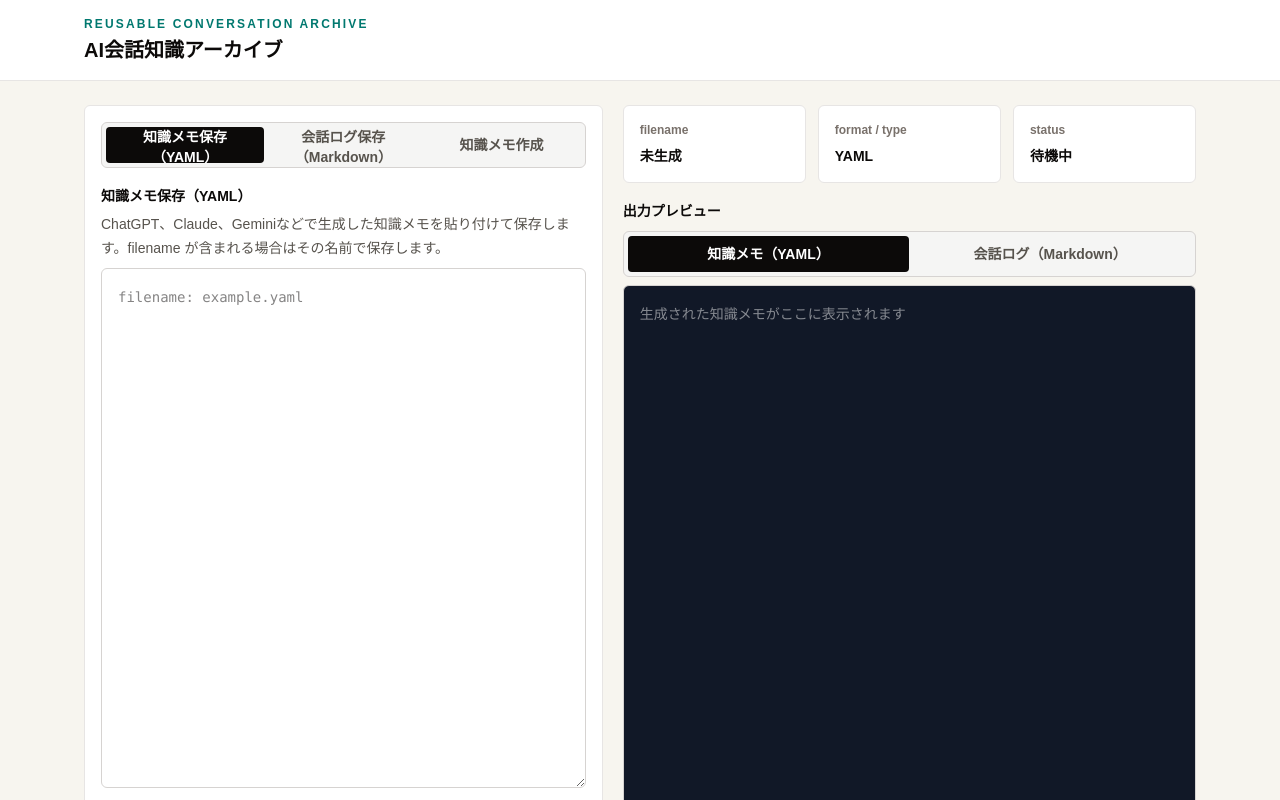
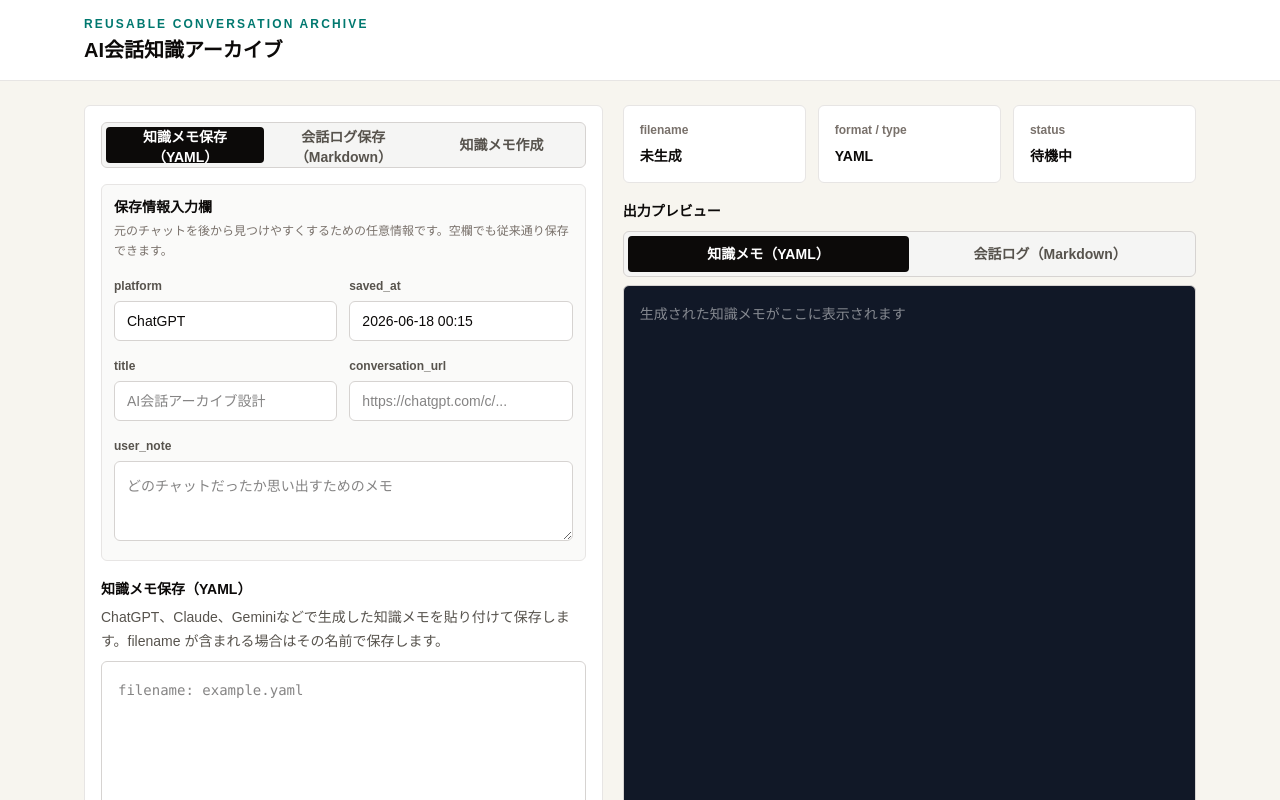
Before and after one commit to NanamiHoshitsuki/ai-conversation-archive, a Next.js app: page / in a window 1280 px wide. Shown: the top 800 px of the page. Built offline with nearby package versions, Linux system fonts and the light colour scheme.

Commit message:
Add source metadata fields to archives

```diff
--- a/src/components/HandoffMemoTool.tsx
+++ b/src/components/HandoffMemoTool.tsx
@@ -1,6 +1,7 @@
 "use client";
 
 import { useEffect, useState } from "react";
+import yaml from "js-yaml";
 import {
   generateHandoffMemo,
   getMemoMonthFolder,
@@ -45,6 +46,14 @@ type ChatMessage = {
 
 type OutputTab = "yaml" | "source";
 type InputTab = "memo-save" | "log-save" | "memo-create";
+
+type SourceInfo = {
+  platform: string;
+  title: string;
+  conversationUrl: string;
+  savedAt: string;
+  userNote: string;
+};
 
 const DIRECTORY_DB_NAME = "ai-conversation-archive";
 const DIRECTORY_STORE_NAME = "settings";
@@ -135,6 +144,78 @@ function formatMarkdownTimestamp(date = new Date()) {
   return `${year}-${month}-${day} ${hour}:${minute}:${second}`;
 }
 
+function formatSourceTimestamp(date = new Date()) {
+  const year = date.getFullYear();
+  const month = String(date.getMonth() + 1).padStart(2, "0");
+  const day = String(date.getDate()).padStart(2, "0");
+  const hour = String(date.getHours()).padStart(2, "0");
+  const minute = String(date.getMinutes()).padStart(2, "0");
+  return `${year}-${month}-${day} ${hour}:${minute}`;
+}
+
+function buildSourceMetadata(sourceInfo: SourceInfo) {
+  const source: Record<string, string> = {};
+  if (sourceInfo.platform.trim()) source.platform = sourceInfo.platform.trim();
+  if (sourceInfo.title.trim()) source.title = sourceInfo.title.trim();
+  if (sourceInfo.conversationUrl.trim()) source.conversation_url = sourceInfo.conversationUrl.trim();
+  if (sourceInfo.savedAt.trim()) source.saved_at = sourceInfo.savedAt.trim();
+  if (sourceInfo.userNote.trim()) source.user_note = sourceInfo.userNote.trim();
+  return source;
+}
+
+function sourceMetadataLines(sourceInfo: SourceInfo) {
+  const source = buildSourceMetadata(sourceInfo);
+  const lines = [`saved_at: ${source.saved_at ?? formatSourceTimestamp()}`];
+  if (source.platform) lines.push(`platform: ${source.platform}`);
+  if (source.title) lines.push(`title: ${source.title}`);
+  if (source.conversation_url) lines.push(`conversation_url: ${source.conversation_url}`);
+  if (source.user_note) lines.push(`user_note: ${source.user_note}`);
+  return lines;
+}
+
+function mergeSourceMetadataIntoYaml(yamlText: string, sourceInfo: SourceInfo) {
+  const sourceMetadata = buildSourceMetadata(sourceInfo);
+  if (Object.keys(sourceMetadata).length === 0) return yamlText;
+
+  try {
+    const parsed = yaml.load(yamlText);
+    if (!parsed || typeof parsed !== "object" || Array.isArray(parsed)) return yamlText;
+    const existingSource =
+      "source" in parsed && parsed.source && typeof parsed.source === "object" && !Array.isArray(parsed.source)
+        ? (parsed.source as Record<string, unknown>)
+        : {};
+    return yaml.dump(
+      {
+        ...(parsed as Record<string, unknown>),
+        source: {
+          ...existingSource,
+          ...sourceMetadata,
+        },
+      },
+      {
+        lineWidth: 120,
+        noRefs: true,
+        quotingType: '"',
+        sortKeys: false,
+      },
+    );
+  } catch {
+    return yamlText;
+  }
+}
+
+function mergeSourceMetadataIntoMarkdown(markdownText: string, sourceInfo: SourceInfo) {
+  const sourceLines = sourceMetadataLines(sourceInfo);
+  const normalized = markdownText.trimStart();
+  if (normalized.startsWith("# Source Conversation")) {
+    const [, ...rest] = normalized.split("\n");
+    const contentStartIndex = rest.findIndex((line) => /^\[\d{3}\]\s/.test(line.trim()) || line.startsWith("# "));
+    const contentLines = contentStartIndex >= 0 ? rest.slice(contentStartIndex) : rest;
+    return ["# Source Conversation", "", ...sourceLines, "", ...contentLines].join("\n").trimEnd() + "\n";
+  }
+  return ["# Source Conversation", "", ...sourceLines, "", normalized].join("\n").trimEnd() + "\n";
+}
+
 function getSourceOnlyDownloadFilename(date = new Date()) {
   const year = date.getFullYear();
   const month = String(date.getMonth() + 1).padStart(2, "0");
@@ -179,6 +260,13 @@ export default function HandoffMemoTool() {
   const [sourceLogText, setSourceLogText] = useState("");
   const [sourceLogFilename, setSourceLogFilename] = useState("");
   const [activeOutputTab, setActiveOutputTab] = useState<OutputTab>("yaml");
+  const [sourceInfo, setSourceInfo] = useState<SourceInfo>(() => ({
+    platform: "ChatGPT",
+    title: "",
+    conversationUrl: "",
+    savedAt: formatSourceTimestamp(),
+    userNote: "",
+  }));
   const currentYamlFilename = yamlText ? getYamlDownloadFilename(yamlText) : "";
   const currentSourceLogFilename = sourceLogFilename || getSourceOnlyDownloadFilename();
   const activeFilename =
@@ -188,6 +276,13 @@ export default function HandoffMemoTool() {
   function selectInputTab(tab: InputTab) {
     setActiveInputTab(tab);
     setActiveOutputTab(tab === "log-save" ? "source" : "yaml");
+  }
+
+  function updateSourceInfo(field: keyof SourceInfo, value: string) {
+    setSourceInfo((current) => ({
+      ...current,
+      [field]: value,
+    }));
   }
 
   useEffect(() => {
@@ -239,13 +334,13 @@ export default function HandoffMemoTool() {
   }
 
   function buildSourceLogMarkdown(params: {
-    savedAt: string;
+    sourceInfo: SourceInfo;
     messages: ChatMessage[];
   }) {
     const lines = [
       "# Source Conversation",
       "",
-      `saved_at: ${params.savedAt}`,
+      ...sourceMetadataLines(params.sourceInfo),
       "",
     ];
 
@@ -270,9 +365,11 @@ export default function HandoffMemoTool() {
 
   function buildBulkMemo(source: string) {
     const createdAt = new Date();
+    const sourceMetadata = buildSourceMetadata(sourceInfo);
     const draftMemo = generateHandoffMemo(source, createdAt, {
       source: {
         source_mode: "bulk-convert",
+        ...sourceMetadata,
         captured_range: {
           before_messages: source.split(/\n+/).filter(Boolean).length,
           after_messages: 0,
@@ -284,6 +381,7 @@ export default function HandoffMemoTool() {
       source: {
         source_mode: "bulk-convert",
         source_log_file: sourceLogFile,
+        ...sourceMetadata,
         captured_range: {
           before_messages: source.split(/\n+/).filter(Boolean).length,
           after_messages: 0,
@@ -293,7 +391,10 @@ export default function HandoffMemoTool() {
     const nextYaml = memoToYaml(nextMemo);
     const nextSourceLog = saveSourceLog
       ? buildSourceLogMarkdown({
-          savedAt: formatMarkdownTimestamp(createdAt),
+          sourceInfo: {
+            ...sourceInfo,
+            savedAt: sourceInfo.savedAt || formatSourceTimestamp(createdAt),
+          },
           messages: bulkMessages(source),
         })
       : "";
@@ -356,7 +457,7 @@ export default function HandoffMemoTool() {
   }
 
   async function saveSourceLogFile() {
-    const nextSourceLog = sourceLogText.trim();
+    const nextSourceLog = mergeSourceMetadataIntoMarkdown(sourceLogText, sourceInfo).trim();
     if (!nextSourceLog) {
       setStatus("保存する会話ログを貼り付けてください。");
       return;
@@ -389,7 +490,7 @@ export default function HandoffMemoTool() {
     }
 
     let nextMemo = activeInputTab === "memo-save" ? null : memo;
-    let nextYaml = yamlText;
+    let nextYaml = mergeSourceMetadataIntoYaml(yamlText, sourceInfo);
     const isPastedYaml = activeInputTab === "memo-save";
 
     if (!nextYaml) {
@@ -422,6 +523,7 @@ export default function HandoffMemoTool() {
         } else {
           await writeYamlTextToDirectory(directoryHandle, nextYaml, monthFolder);
         }
+        setYamlText(nextYaml);
         setStatus(`${monthFolder}/${getYamlDownloadFilename(nextYaml)} に保存しました。`);
         return;
       } catch {
@@ -429,6 +531,7 @@ export default function HandoffMemoTool() {
       }
     }
 
+    setYamlText(nextYaml);
     downloadYaml(getYamlDownloadFilename(nextYaml), nextYaml);
     setStatus("知識メモをダウンロードしました。");
   }
@@ -443,7 +546,9 @@ export default function HandoffMemoTool() {
       setStatus("先に知識メモを生成または貼り付けてください。");
       return;
     }
-    downloadYaml(getYamlDownloadFilename(yamlText), yamlText);
+    const nextYaml = mergeSourceMetadataIntoYaml(yamlText, sourceInfo);
+    setYamlText(nextYaml);
+    downloadYaml(getYamlDownloadFilename(nextYaml), nextYaml);
     setStatus("知識メモをダウンロードしました。");
   }
 
@@ -452,7 +557,9 @@ export default function HandoffMemoTool() {
       setStatus("会話ログがありません。先に会話ログを生成してください。");
       return;
     }
-    downloadTextFile(currentSourceLogFilename, sourceLogText, "text/markdown;charset=utf-8");
+    const nextSourceLog = mergeSourceMetadataIntoMarkdown(sourceLogText, sourceInfo);
+    setSourceLogText(nextSourceLog);
+    downloadTextFile(currentSourceLogFilename, nextSourceLog, "text/markdown;charset=utf-8");
     setStatus("会話ログをダウンロードしました。");
   }
 
@@ -461,11 +568,15 @@ export default function HandoffMemoTool() {
       setStatus("先に知識メモを生成または貼り付けてください。");
       return;
     }
-    downloadYaml(getYamlDownloadFilename(yamlText), yamlText);
+    const nextYaml = mergeSourceMetadataIntoYaml(yamlText, sourceInfo);
+    setYamlText(nextYaml);
+    downloadYaml(getYamlDownloadFilename(nextYaml), nextYaml);
     if (sourceLogText) {
+      const nextSourceLog = mergeSourceMetadataIntoMarkdown(sourceLogText, sourceInfo);
+      setSourceLogText(nextSourceLog);
       downloadTextFile(
-        sourceLogFilename || getSourceLogDownloadFilename(yamlText),
-        sourceLogText,
+        sourceLogFilename || getSourceLogDownloadFilename(nextYaml),
+        nextSourceLog,
         "text/markdown;charset=utf-8",
       );
       setStatus("知識メモと会話ログをダウンロードしました。");
@@ -505,6 +616,75 @@ export default function HandoffMemoTool() {
                   {label}
                 </button>
               ))}
+            </div>
+
+            <div className="mt-4 rounded-md border border-stone-200 bg-stone-50 p-3">
+              <p className="text-sm font-bold text-stone-950">保存情報入力欄</p>
+              <p className="mt-1 text-xs leading-5 text-stone-500">
+                元のチャットを後から見つけやすくするための任意情報です。空欄でも従来通り保存できます。
+              </p>
+              <div className="mt-3 grid gap-3 sm:grid-cols-2">
+                <div>
+                  <label htmlFor="source-platform" className="text-xs font-bold text-stone-600">
+                    platform
+                  </label>
+                  <input
+                    id="source-platform"
+                    value={sourceInfo.platform}
+                    onChange={(event) => updateSourceInfo("platform", event.target.value)}
+                    className="mt-1 h-10 w-full rounded-md border border-stone-300 bg-white px-3 text-sm outline-none focus:border-teal-700 focus:ring-2 focus:ring-teal-100"
+                    placeholder="ChatGPT"
+                  />
+                </div>
+                <div>
+                  <label htmlFor="source-saved-at" className="text-xs font-bold text-stone-600">
+                    saved_at
+                  </label>
+                  <input
+                    id="source-saved-at"
+                    value={sourceInfo.savedAt}
+                    onChange={(event) => updateSourceInfo("savedAt", event.target.value)}
+                    className="mt-1 h-10 w-full rounded-md border border-stone-300 bg-white px-3 text-sm outline-none focus:border-teal-700 focus:ring-2 focus:ring-teal-100"
+                    placeholder="2026-06-18 22:00"
+                  />
+                </div>
+                <div>
+                  <label htmlFor="source-title" className="text-xs font-bold text-stone-600">
+                    title
+                  </label>
+                  <input
+                    id="source-title"
+                    value={sourceInfo.title}
+                    onChange={(event) => updateSourceInfo("title", event.target.value)}
+                    className="mt-1 h-10 w-full rounded-md border border-stone-300 bg-white px-3 text-sm outline-none focus:border-teal-700 focus:ring-2 focus:ring-teal-100"
+                    placeholder="AI会話アーカイブ設計"
+                  />
+                </div>
+                <div>
+                  <label htmlFor="source-url" className="text-xs font-bold text-stone-600">
+                    conversation_url
+                  </label>
+                  <input
+                    id="source-url"
+                    value={sourceInfo.conversationUrl}
+                    onChange={(event) => updateSourceInfo("conversationUrl", event.target.value)}
+                    className="mt-1 h-10 w-full rounded-md border border-stone-300 bg-white px-3 text-sm outline-none focus:border-teal-700 focus:ring-2 focus:ring-teal-100"
+                    placeholder="https://chatgpt.com/c/..."
+                  />
+                </div>
+              </div>
+              <div className="mt-3">
+                <label htmlFor="source-note" className="text-xs font-bold text-stone-600">
+                  user_note
+                </label>
+                <textarea
+                  id="source-note"
+                  value={sourceInfo.userNote}
+                  onChange={(event) => updateSourceInfo("userNote", event.target.value)}
+                  className="mt-1 min-h-20 w-full resize-y rounded-md border border-stone-300 bg-white p-3 text-sm leading-6 outline-none focus:border-teal-700 focus:ring-2 focus:ring-teal-100"
+                  placeholder="どのチャットだったか思い出すためのメモ"
+                />
+              </div>
             </div>
 
             {activeInputTab === "memo-save" && (
```
Also changed, not shown: src/lib/handoffMemo.ts (+20 -3 lines).
